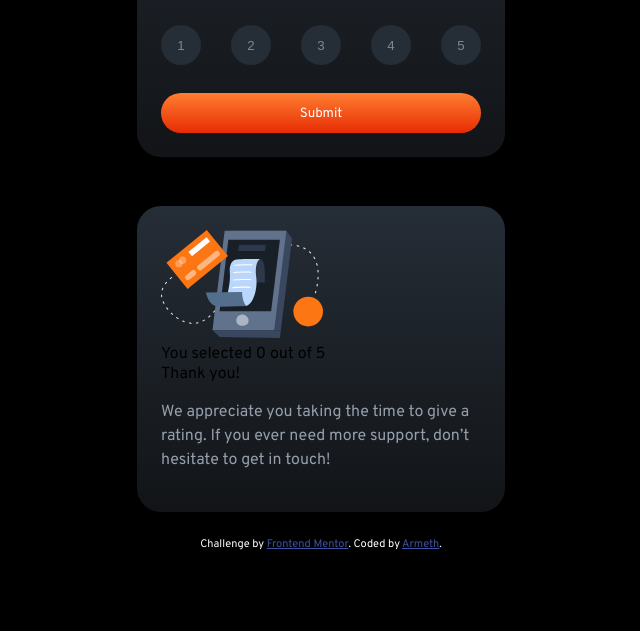
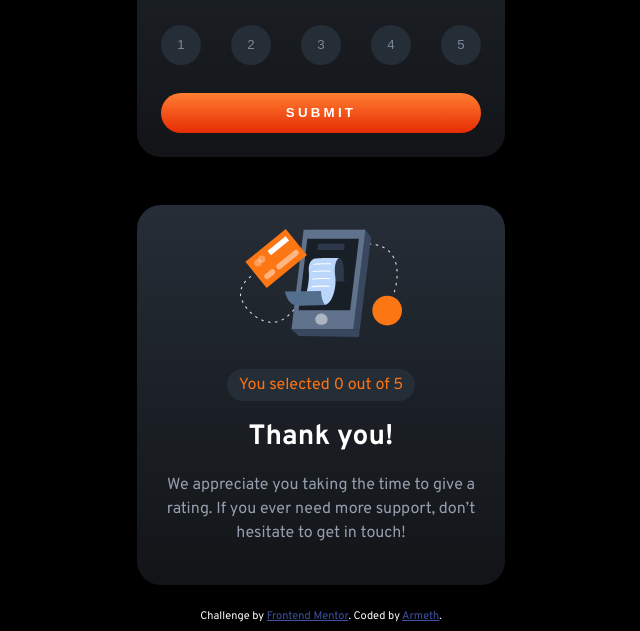
Before and after one commit to Armeth/FrEndMent2, a plain HTML site: page index.html in a window 1280 px wide. Shown: the part 256-887 px from the top of the page, without its empty margins (319-959 px from the left). Before the commit the page ends 816 px from the top, so only its background shows below. Drawn offline with Linux system fonts and the light colour scheme.

Commit message:
Update styles.css

```diff
--- a/styles.css
+++ b/styles.css
@@ -1,17 +1,3 @@
-@font-face {
-  font-family: Overpass;
-  font-style: normal;
-  font-weight: 400;
-  font-display: swap;
-  src: url(./font/Overpass-regular.ttf);
-}
-@font-face {
-  font-family: Overpass;
-  font-style: bold;
-  font-weight: 600;
-  font-display: swap;
-  src: url(./fonts/Overpass-Bold.ttf);
-}
 :root {
   --Black: hsl(0, 0%, 0%);
   --Orange: hsl(25, 97%, 53%);
@@ -20,6 +6,7 @@
   --MediumGrey: hsl(216, 12%, 54%);
   --DarkBlue: hsl(213, 19%, 18%);
   --VeryDarkBlue: hsl(216, 12%, 8%);
+  --Font: "Overpass", sans-serif;
 }
 
 body {
@@ -27,17 +14,19 @@ body {
   display: grid;
   place-items: center;
   min-height: 100vh;
-  font-family: Overpass, sans-serif;
+  font-family: var(--Font);
 }
+
 h1 {
   color: var(--White);
 }
+
 p {
   color: var(--LightGrey);
-  font: Overpass;
   line-height: 1.5rem;
   font-weight: 500;
 }
+
 .ratings {
   width: auto;
   display: flex;
@@ -46,6 +35,7 @@ p {
   margin-left: 0;
   margin-right: 0;
 }
+
 .ratings button {
   border: none;
   border-radius: 50%;
@@ -54,11 +44,7 @@ p {
   background-color: var(--DarkBlue);
   color: var(--MediumGrey);
 }
-#star {
-  border: 10px solid var(--VeryDarkBlue);
-  background-color: var(--VeryDarkBlue);
-  border-radius: 50%;
-}
+
 .card {
   background-color: var(--VeryDarkBlue);
   padding: 1.5rem;
@@ -66,7 +52,9 @@ p {
   border-radius: 1.5rem;
   margin: 1.5rem;
   background: linear-gradient(var(--DarkBlue), var(--VeryDarkBlue));
+  opacity: 1;
 }
+
 .card2 {
   background-color: var(--VeryDarkBlue);
   padding: 1.5rem;
@@ -74,22 +62,51 @@ p {
   border-radius: 1.5rem;
   margin: 1.5rem;
   background: linear-gradient(var(--DarkBlue), var(--VeryDarkBlue));
+  opacity: 1;
+  line-height: 1.5rem;
+  text-align: center;
 }
+
 .submitdiv {
   display: grid;
   place-items: center;
 }
 
-#subbutton {
-  background-color: var(--Orange);
+.selectedtext {
+  background-color: var(--DarkBlue);
+  border-radius: 2em;
+  display: inline-block;
+  position: center;
+  margin-top: 1.5rem;
+  padding: 0.25em 0.75em 0.25em 0.75em;
+  color: var(--Orange);
 }
+
+.ratings button:hover {
+  box-shadow: rgba(253, 76, 0, 0.5) 0 3px 8px;
+}
+
 .attribution {
   font-size: 11px;
   text-align: center;
   color: var(--White);
 }
+
 .attribution a {
   color: hsl(228, 45%, 44%);
+}
+
+#star {
+  border: 10px solid var(--VeryDarkBlue);
+  background-color: var(--VeryDarkBlue);
+  border-radius: 50%;
+}
+
+#thankyou {
+  font-weight: bold;
+  font-size: 1.75rem;
+  margin: 1.5rem;
+  color: var(--White);
 }
 
 #subbutton {
@@ -98,17 +115,16 @@ p {
   color: #ffffff;
   cursor: pointer;
   display: inline-block;
-  font-family: Overpass, sans-serif;
   height: 40px;
   text-align: center;
   width: 100%;
   border: 0;
   transition: box-shadow 0.2s;
+  letter-spacing: 0.4vh;
+  text-transform: uppercase;
+  font-weight: bold;
 }
 
 #subbutton:hover {
   box-shadow: rgba(253, 76, 0, 0.5) 0 3px 8px;
 }
-.ratings button:hover {
-  box-shadow: rgba(253, 76, 0, 0.5) 0 3px 8px;
-}
```
